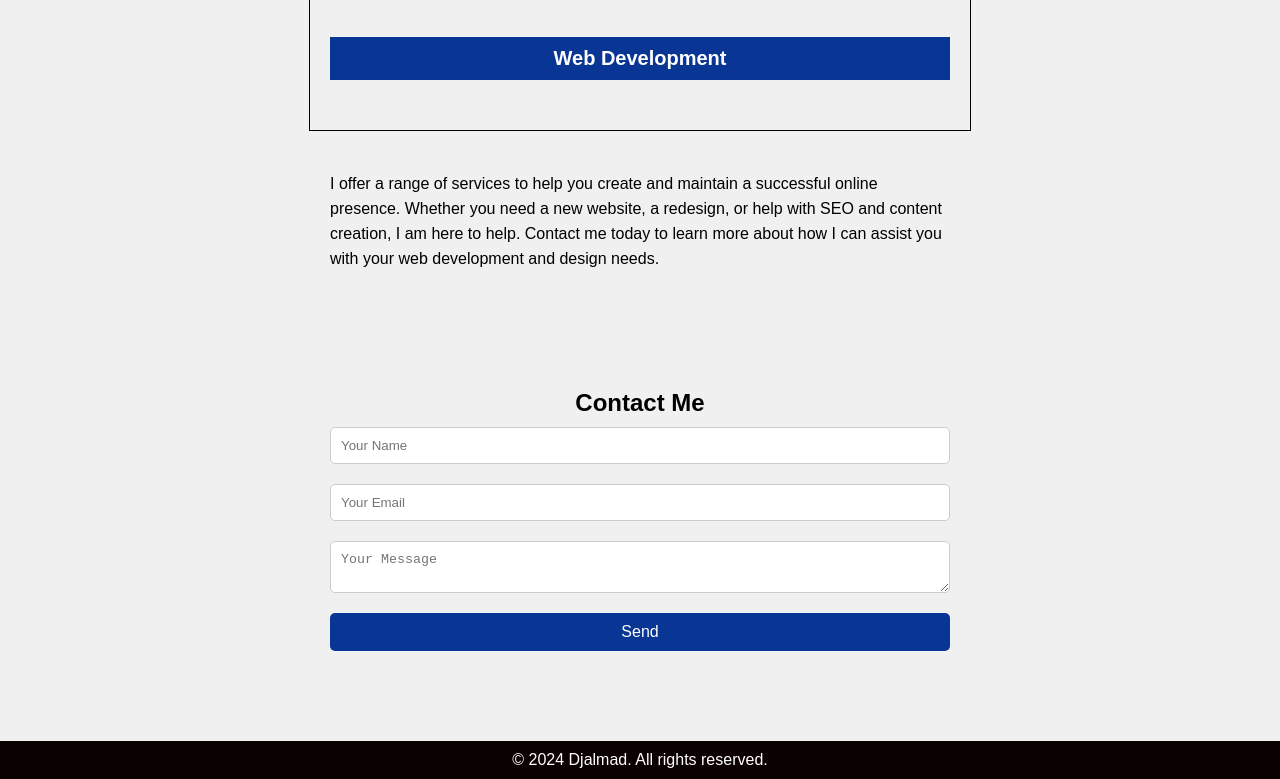
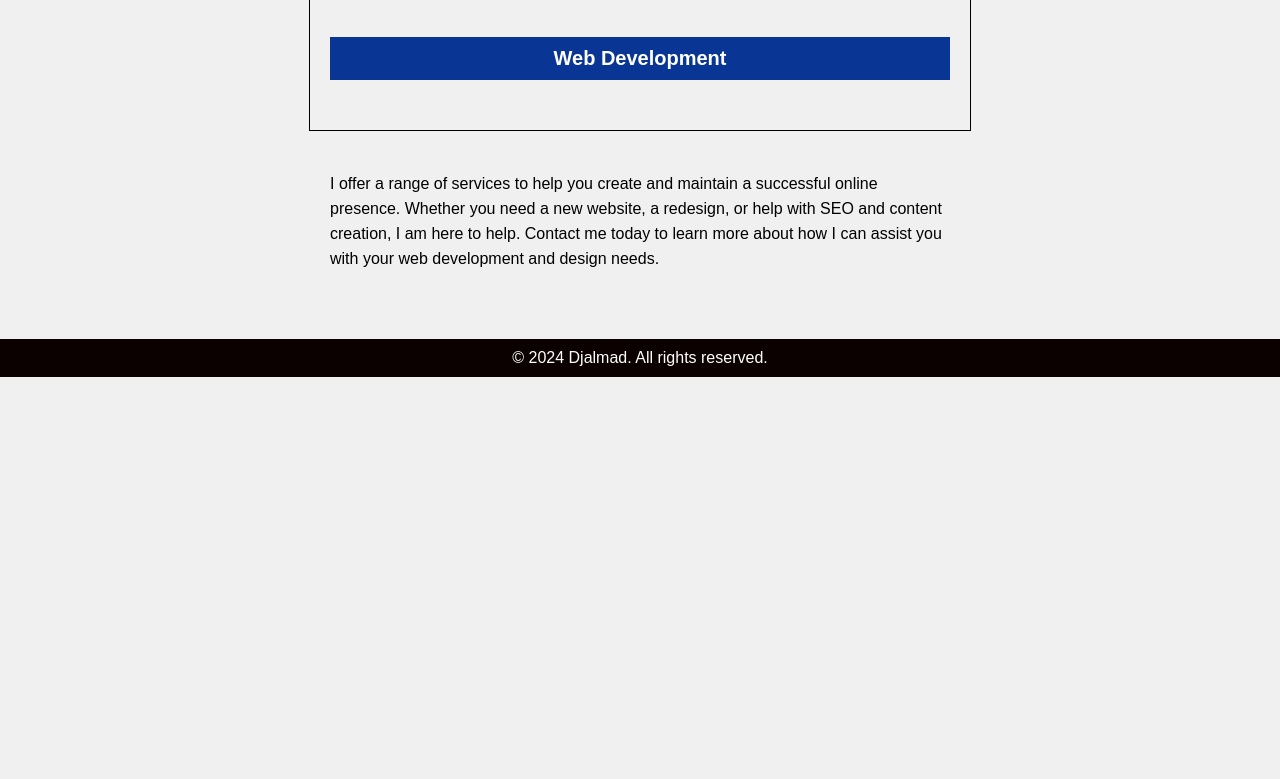
Before and after one commit to djalma-clound/fterminal, a website: page public/index.html in a window 1280 px wide. Shown: the part 1102-1881 px from the top of the page. After the commit the page ends 1479 px from the top, so only its background shows below. Drawn offline with Linux system fonts and the light colour scheme.

Commit message:
removing the form

```diff
--- a/public/index.html
+++ b/public/index.html
@@ -53,7 +53,7 @@
 
   <br>
 
-  <section id="contact" class="contact">
+  <!-- <section id="contact" class="contact">
     <h2>Contact Me</h2>
 
     <form id="contactForm">
@@ -64,7 +64,7 @@
     </form>
 
     <div id="status"></div>
-  </section>
+  </section> -->
 
   <script src="script.js"></script>
 
```
